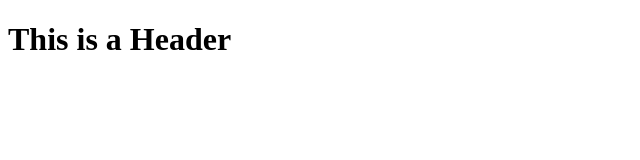
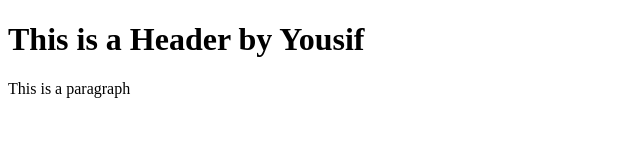
Before and after one commit to channayousif/coursera-fullstack-web-develpment, a plain HTML site: page index.html in a window 1280 px wide. Shown: the whole page, without its empty margins (0-640 px from the left). Drawn offline with Linux system fonts and the light colour scheme.

Commit message:
my 2nd commit

```diff
--- a/index.html
+++ b/index.html
@@ -3,6 +3,9 @@
     <head></head>
 
     <body>
-        <h1>This is a Header</h1>
+
+        <h1>This is a Header by Yousif</h1>
+        <p>This is a paragraph</p>
+
     </body>
 </html>
```
